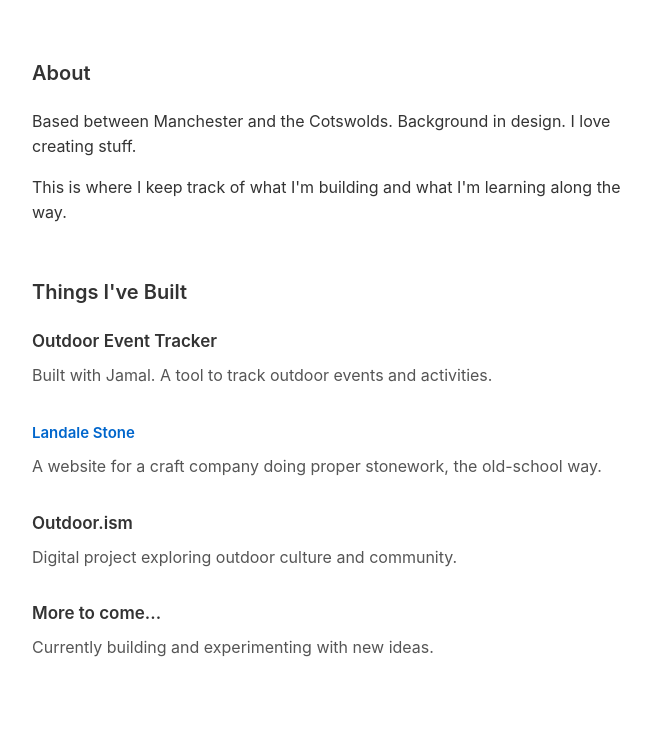
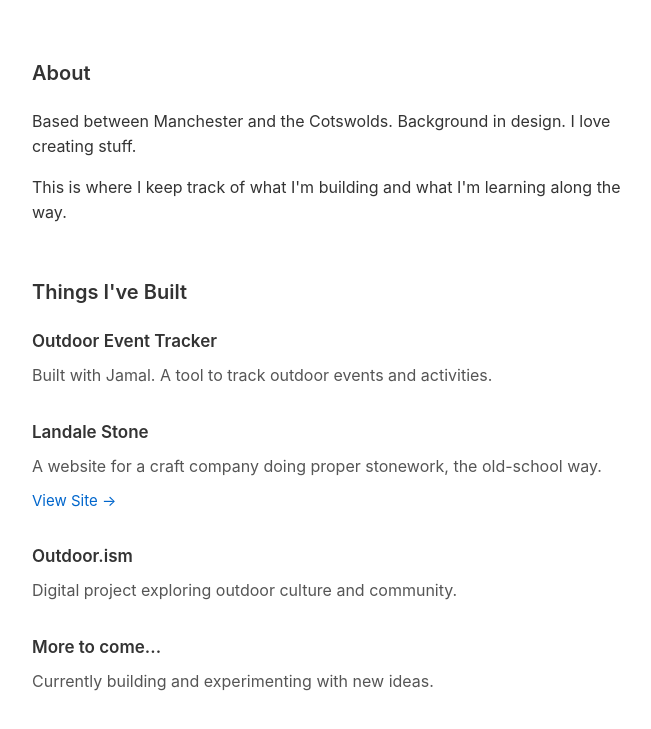
Before and after one commit to builtwithharley/Personal-Website, a plain HTML site: page index.html in a window 1280 px wide. Shown: the part 161-890 px from the top of the page, without its empty margins (303-954 px from the left). Drawn offline with Linux system fonts and the light colour scheme.

Commit message:
Updated project links

```diff
--- a/index.html
+++ b/index.html
@@ -136,8 +136,9 @@
         </div>
 
         <div class="project">
-            <h3><a href="https://www.landalestoneltd.co.uk/" target="_blank">Landale Stone</a></h3>
+            <h3>Landale Stone</h3>
             <p>A website for a craft company doing proper stonework, the old-school way.</p>
+            <a href="https://www.landalestoneltd.co.uk/" target="_blank">View Site →</a>
         </div>
 
         <div class="project">
```
